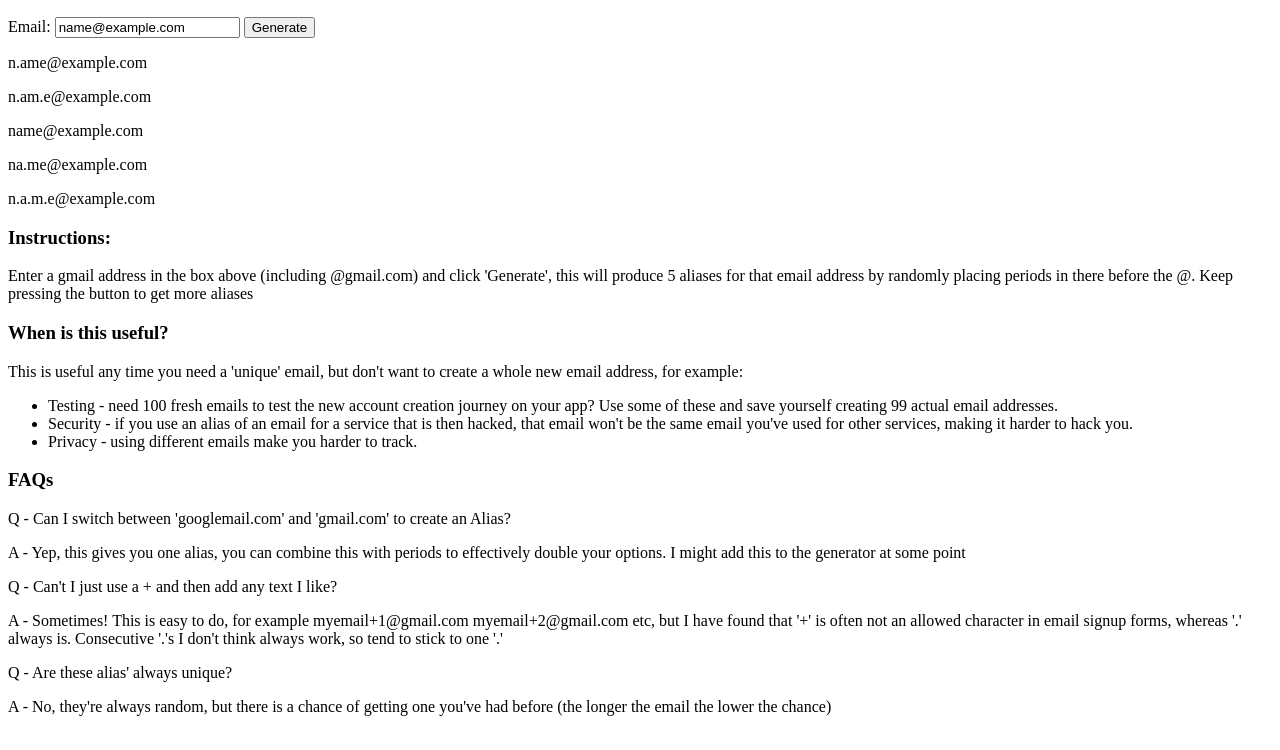
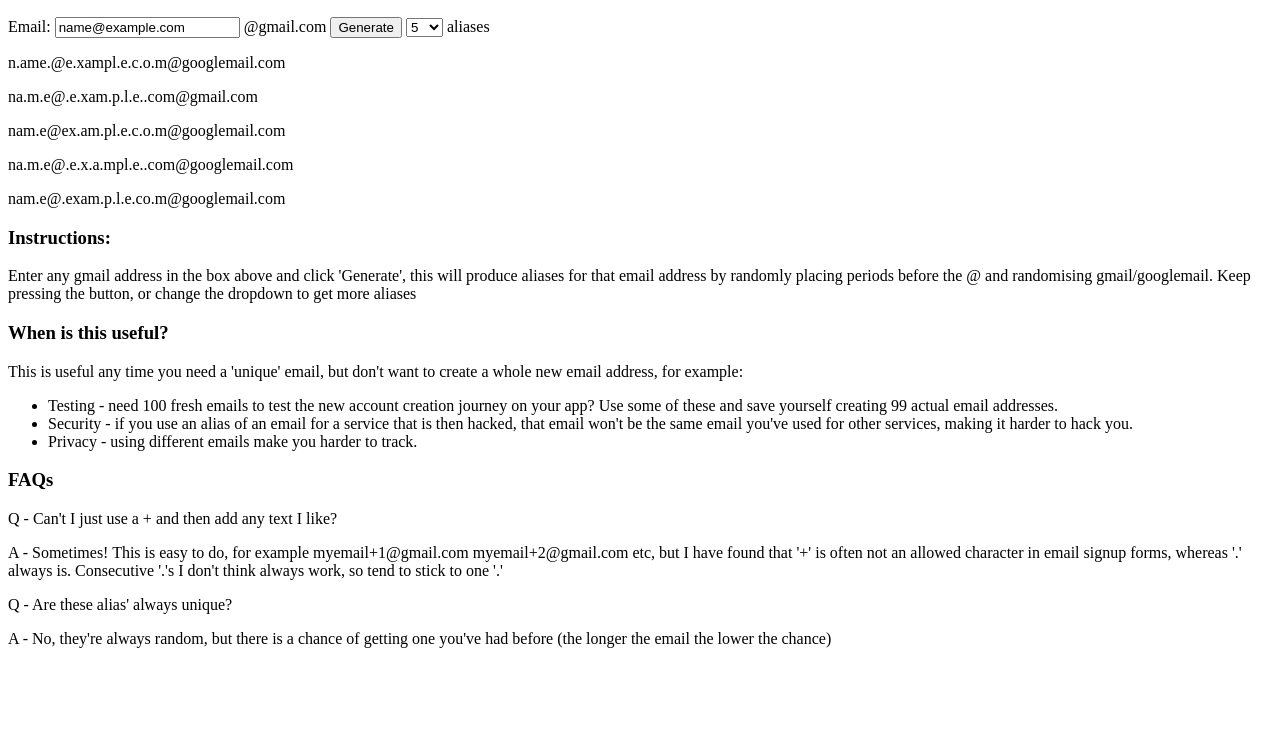
Before and after one commit to MikeCodesSomething/generate-gmail-aliases, a plain HTML site: page index.html in a window 1280 px wide. Both pictures are taken after typing "name@example.com" into the empty fields and a click on the button "Generate". Shown: the part 50-800 px from the top of the page. Drawn offline with Linux system fonts and the light colour scheme.

Commit message:
Add dropdown to choose a number of Aliases to generate Add functionality to make @gmail.com optional input

```diff
--- a/index.html
+++ b/index.html
@@ -11,16 +11,30 @@
     <h2>Generate Gmail Aliases</h2>
     <label for="email">Email:</label>
     <input type="text" id="email" name="email">
+    <span>@gmail.com</span>
     <button id="generate-button">Generate</button>
+    <select id = "aliases" name = "aliases">
+        <option value=5>5</option>
+        <option value=10>10</option>
+        <option value=20>20</option>
+        <option value=50>50</option>
+    </select>
+    <span>aliases</span>
+
     <div>
-        <p id="result1"></p>
-        <p id="result2"></p>
-        <p id="result3"></p>
-        <p id="result4"></p>
-        <p id="result5"></p>
+        <p id="result1"></p> <p id="result2"></p> <p id="result3"></p> <p id="result4"></p> <p id="result5"></p>
+        <p id="result6"></p> <p id="result7"></p> <p id="result8"></p> <p id="result9"></p> <p id="result10"></p>
+        <p id="result11"></p> <p id="result12"></p> <p id="result13"></p> <p id="result14"></p> <p id="result15"></p>
+        <p id="result16"></p> <p id="result17"></p> <p id="result18"></p> <p id="result19"></p> <p id="result20"></p>
+        <p id="result21"></p> <p id="result22"></p> <p id="result23"></p> <p id="result24"></p> <p id="result25"></p>
+        <p id="result26"></p> <p id="result27"></p> <p id="result28"></p> <p id="result29"></p> <p id="result30"></p>
+        <p id="result31"></p> <p id="result32"></p> <p id="result33"></p> <p id="result34"></p> <p id="result35"></p>
+        <p id="result36"></p> <p id="result37"></p> <p id="result38"></p> <p id="result39"></p> <p id="result40"></p>
+        <p id="result41"></p> <p id="result42"></p> <p id="result43"></p> <p id="result44"></p> <p id="result45"></p>
+        <p id="result46"></p> <p id="result47"></p> <p id="result48"></p> <p id="result49"></p> <p id="result50"></p>
     </div>
     <h3>Instructions:</h3>
-    <p>Enter a gmail address in the box above (including @gmail.com) and click 'Generate', this will produce 5 aliases for that email address by randomly placing periods in there before the @. Keep pressing the button to get more aliases</p>
+    <p>Enter any gmail address in the box above and click 'Generate', this will produce aliases for that email address by randomly placing periods before the @ and randomising gmail/googlemail. Keep pressing the button, or change the dropdown to get more aliases</p>
     <h3>When is this useful?</h3>
     <p>This is useful any time you need a 'unique' email, but don't want to create a whole new email address, for example:
     </p>
@@ -31,8 +45,6 @@
         </li>
     </ul>
     <h3>FAQs</h3>
-    <p class="Question">Q - Can I switch between 'googlemail.com' and 'gmail.com' to create an Alias?</p>
-    <p class="Answer">A - Yep, this gives you one alias, you can combine this with periods to effectively double your options. I might add this to the generator at some point</p>
     <p class="Question">Q - Can't I just use a + and then add any text I like?</p>
     <p class="Answer">A - Sometimes! This is easy to do, for example myemail+1@gmail.com myemail+2@gmail.com etc, but I have found that '+' is often not an allowed character in email signup forms, whereas '.' always is. Consecutive '.'s I don't think always work, so tend to stick to one '.'</p>
     <p class="Question">Q - Are these alias' always unique?</p>
--- a/script.js
+++ b/script.js
@@ -1,6 +1,8 @@
 document.getElementById('generate-button').onclick = function() {
-    email = document.getElementById('email').value
-    for (let i = 1; i <= 5; i++)  {
+    let aliases = document.getElementById('aliases').value
+    let email = document.getElementById('email').value
+    resetAliases()
+    for (let i = 1; i <= aliases; i++)  {
         let resultId = `result${i}`
         let alias = generateAlias(email)
         document.getElementById(resultId).innerHTML = alias
@@ -9,8 +11,15 @@ document.getElementById('generate-button').onclick = function() {
 
 function generateAlias(email) {
     //for now just sticking 1 period after the first character
+    if (email.slice(-10) === "@gmail.com") {
+        email = email.slice(0,-10)
+    }
+    if (email.slice(-15) === "@googlemail.com") {
+        email = email.slice(0,-15)
+    }
+
     let indexesForPeriods = [];
-    for (let i = 1; i <= email.length && email[i] != '@'; i++) {
+    for (let i = 1; i < email.length; i++) {
         if (email[i] != '.' && Math.random() < 0.5) {
             indexesForPeriods.unshift(i)
             // little hack here, using unshift rather than push, because we
@@ -27,10 +36,23 @@ function generateAlias(email) {
     for (i in indexesForPeriods) {
         alias = addPeriodAtIndex(alias,indexesForPeriods[i])
     }
+    if (Math.random() < 0.5) {
+        let domain = "@googlemail.com"
+        alias += domain
+    }
+    else {
+        let domain = "@gmail.com"
+        alias += domain
+    }
     return alias
 }
 
 let addPeriodAtIndex = (string,index) =>
 string.slice(0,index) +'.'+ string.slice(index,string.length)
 
-console.log(addPeriodAtIndex('test',0))
+function resetAliases() {
+    //reset any aliases we set before
+    for (let i = 1; i <= 50; i++) {
+        let resultId = `result${i}`
+        document.getElementById(resultId).innerHTML = ""}
+}
```
